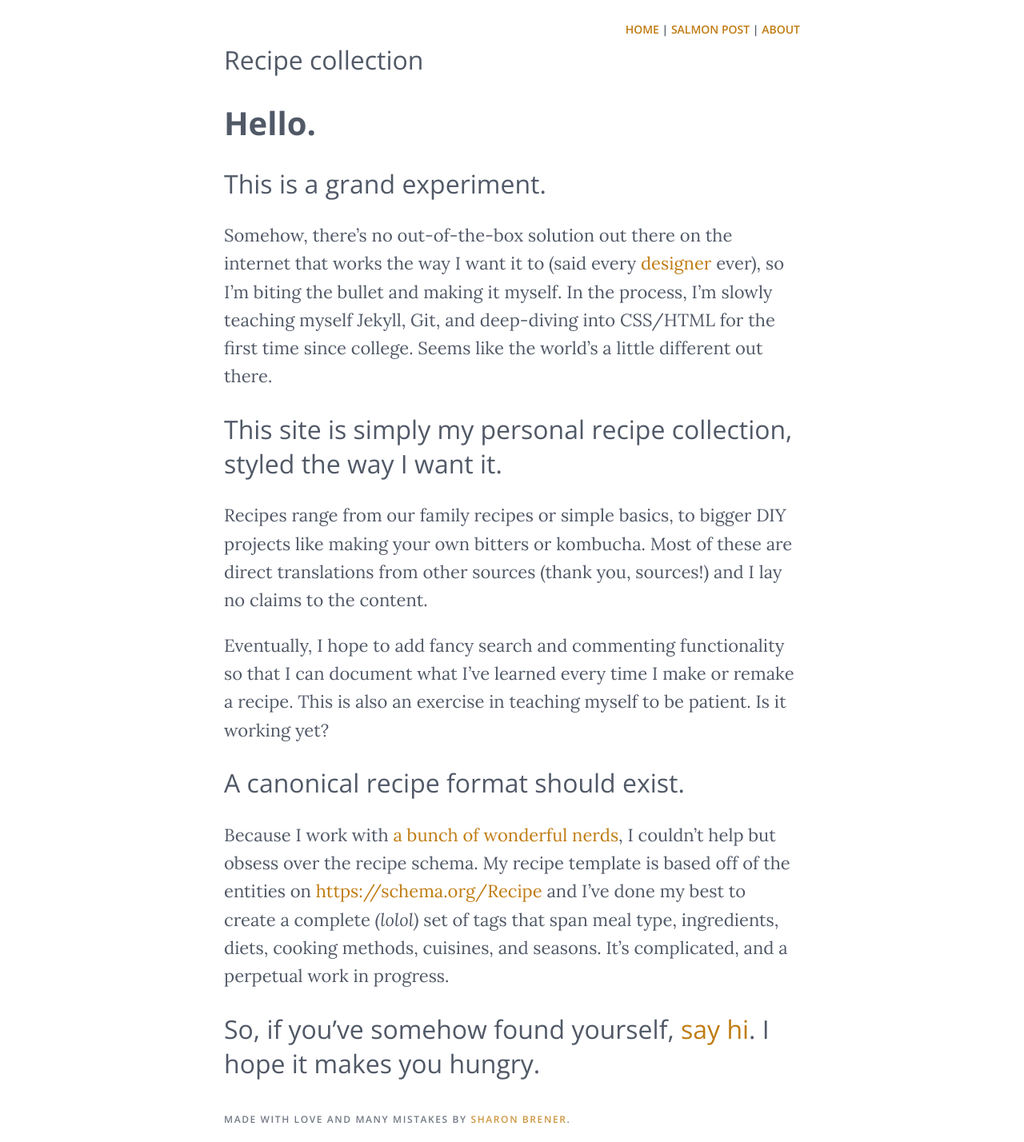
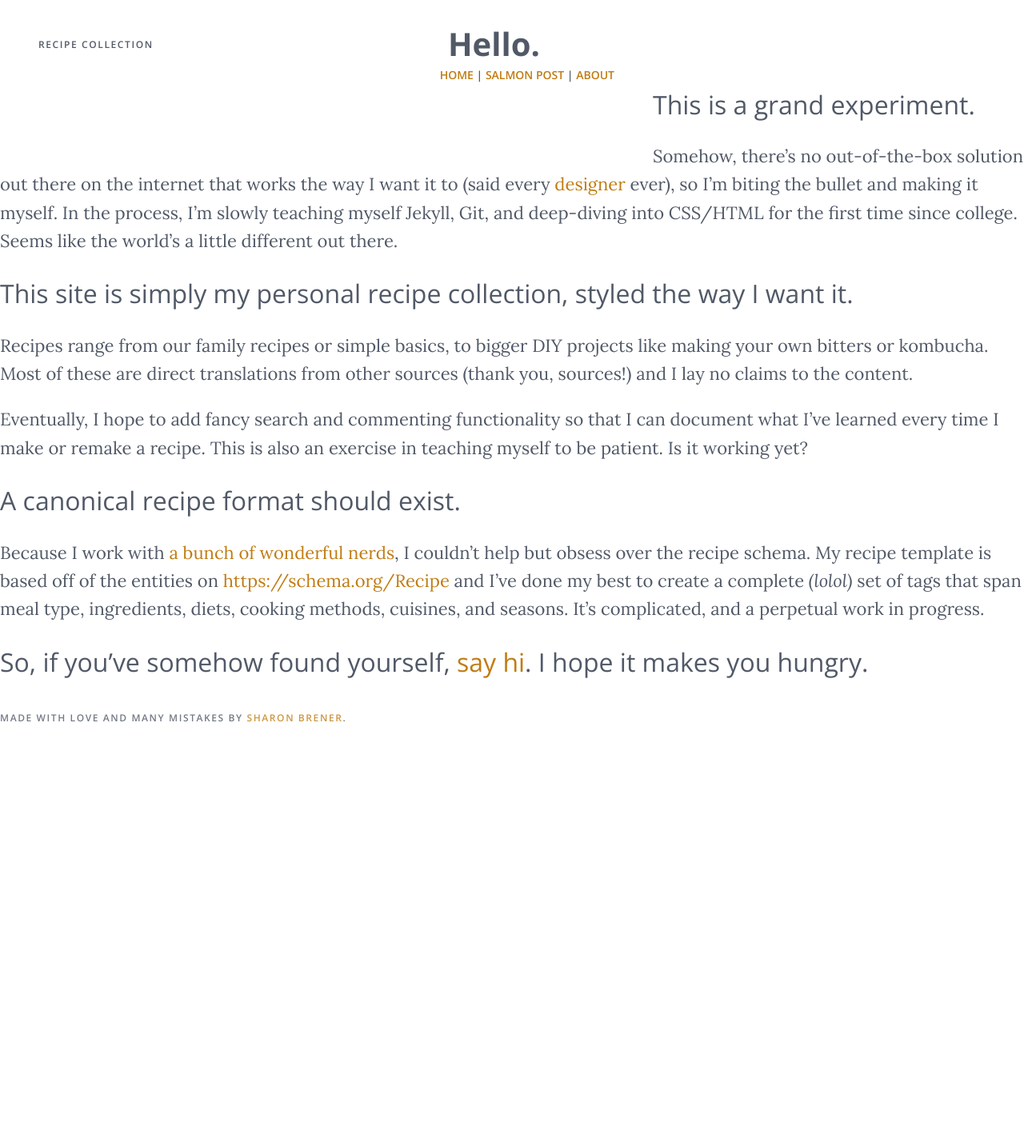
Before and after one commit to scottgallant/recipe-collection, a Jekyll site: the page built from README.md, in a window 1280 px wide. Shown: the whole page at 80% size. Built offline with Jekyll 4.4.1, drawn with Linux system fonts in a browser that asks for light colours; our own code applies the rules of GitHub Pages for plain Markdown files; after the commit the page ends 926 px from its top, so only the background shows below that.

Commit message:
header width 100%, content width 45rem

```diff
--- a/_includes/header.html
+++ b/_includes/header.html
@@ -1,6 +1,6 @@
     <header>
       <div class="header-content">
-          <h2><a href="{{ site.baseurl }}">Recipe collection</a></h2>
+          <h5><a href="{{ site.baseurl }}">Recipe collection</a></h5>
       </div>
       <div class="main-nav">
         <a href="{{ site.baseurl }}">Home</a> | <a href="{{ site.baseurl }}/2017/01/07/salt-cured-salmon-with-vodka-juniper-rosemary-and-lemon-zest.html">Salmon post</a> | <a href="/about">About</a>
--- a/css/style.css
+++ b/css/style.css
@@ -39,7 +39,6 @@ html {
 	font-size: 16px;
 }
 body {
-	max-width: 45rem;
 	margin: auto;
 	font-family: 'Open Sans', sans-serif;
 	color: #515967;
@@ -124,6 +123,7 @@ code.highlighter-rouge {
 	color: #c07c12;
 	display: block;
 	float: left;
+	margin-left: 3rem;
 	}
 
 .header-content a {
@@ -143,10 +143,11 @@ code.highlighter-rouge {
 	display: block;
 	width: 60%;
 	float: left;
+	margin-right: 3rem;
 }
 
 content {
-	width: 100%;
+	max-width: 45rem;
 	white-space: pre;
 	}
 
```
